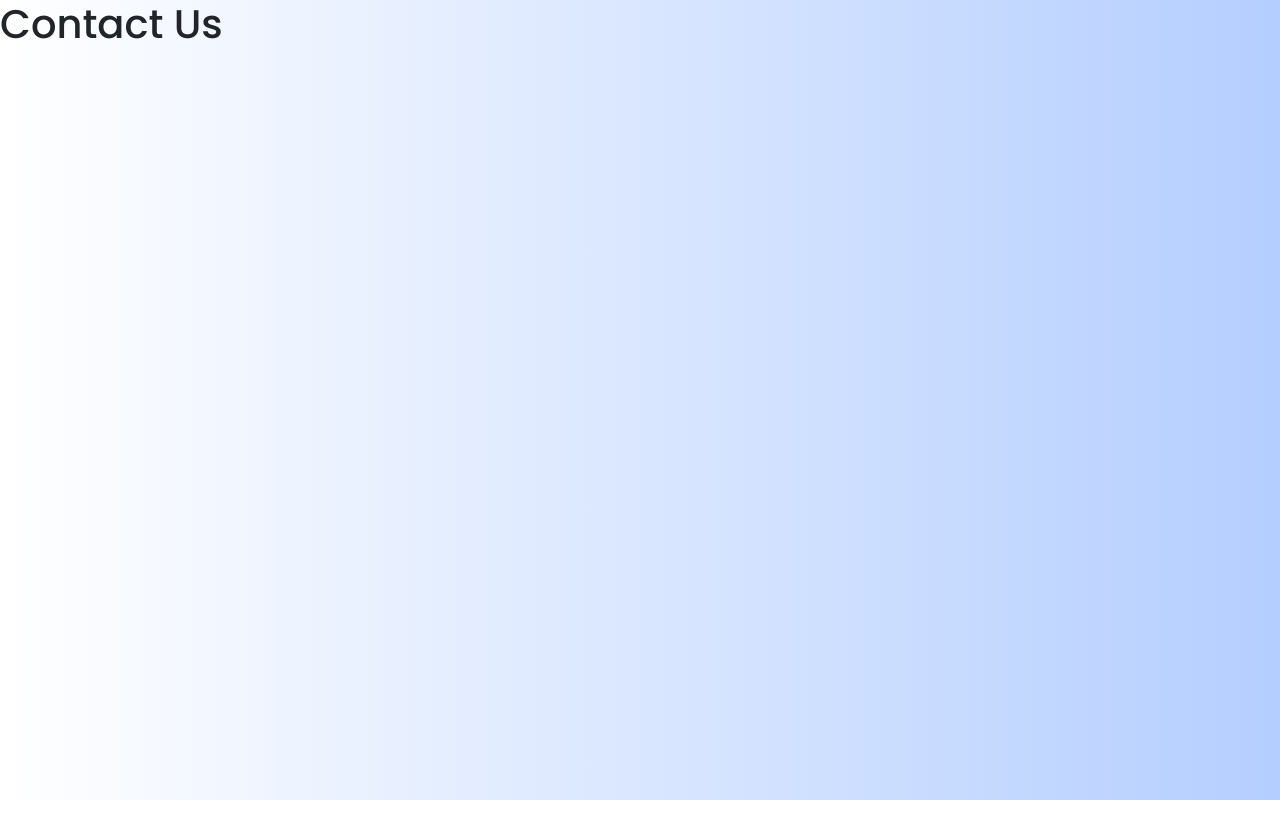
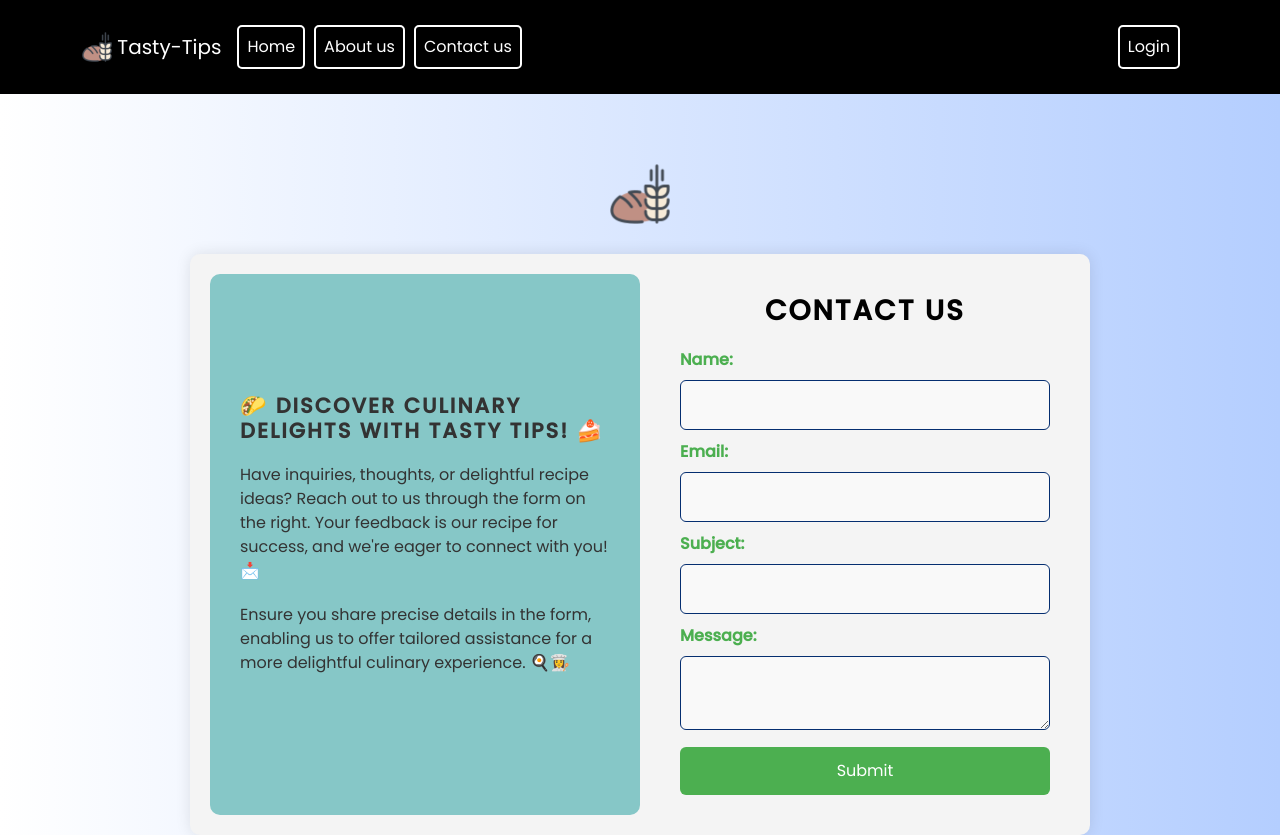
Before and after one commit to acecoder7/ChefBook, a React (Create React App) app: page /contactus in a window 1280 px wide. Before the commit the page ends 800 px from the top, so only its background shows below. Built offline with nearby package versions, Linux system fonts and the light colour scheme.

Commit message:
contact us page frontend ready

```diff
--- a/src/App.css
+++ b/src/App.css
@@ -11,7 +11,7 @@
 }
 
 .dark-mode {
-  background-image: radial-gradient(black, black, black);
+  background-image: radial-gradient(black, rgb(9, 7, 43), rgb(3, 67, 67));
   /* Other dark mode styles */
 }
 
--- /dev/null
+++ b/src/components/ContactUs.css
@@ -0,0 +1,116 @@
+
+.contact-us-container {
+  display: flex;
+  max-width: 900px;
+  margin: 0 auto;
+  margin-top: 10px;
+  padding: 20px;
+  background-color: #f4f4f4;
+  border-radius: 10px;
+  box-shadow: 0 0 15px rgba(0, 0, 0, 0.1);
+}
+
+.left-section,
+.right-section {
+  flex: 1;
+  padding: 20px;
+}
+
+.right-heading{
+    text-align: center;
+  font-size: 28px;
+  color: #000000;
+  margin-bottom: 20px;
+  text-transform: uppercase;
+  letter-spacing: 2px;
+  font-weight: bold;
+}
+
+.left-heading{
+  font-size: 21px;
+  color: #000000;
+  margin-bottom: 20px;
+  text-transform: uppercase;
+  letter-spacing: 2px;
+  font-weight: bold;
+}
+
+
+.left-section {
+  display: flex;
+  flex-direction: column;
+  justify-content: center;
+  align-items: flex-start;
+  background-color: #86c7c7;
+  border-radius: 10px;
+  padding: 30px;
+}
+
+.right-section {
+  margin-left: 20px;
+}
+
+
+.form {
+  display: flex;
+  flex-direction: column;
+}
+
+.label {
+  margin-bottom: 8px;
+  color:#4caf50;
+  font-weight: bold;
+  width: 100%;
+}
+
+.input {
+  padding: 12px;
+  margin-bottom: 10px;
+  border: 1px solid #052e70;
+  border-radius: 6px;
+  background-color: #f9f9f9;
+  width: 100%;
+  transition: border-color 0.3s, box-shadow 0.3s;
+}
+
+.input:focus {
+  border-color: #4caf50;
+  box-shadow: 0 0 8px rgba(76, 175, 80, 0.3);
+}
+
+.submit-button {
+  background-color: #4caf50;
+  color: white;
+  padding: 12px;
+  border: none;
+  border-radius: 6px;
+  cursor: pointer;
+  transition: background-color 0.3s;
+  width: 100%;
+}
+
+.submit-button:hover {
+  background-color: #45a049;
+}
+
+/* Updated Styles for Left Section */
+.left-section h2,
+.left-section p {
+  color: #333;
+}
+
+.left-section p {
+  margin-bottom: 20px;
+}
+
+/* Add responsive styles as needed */
+@media screen and (max-width: 768px) {
+  .contact-us-container {
+    flex-direction: column;
+  }
+
+  .right-section {
+    margin-left: 0;
+    margin-top: 20px;
+  }
+}
--- /dev/null
+++ b/src/components/ContactUs.js
@@ -0,0 +1,101 @@
+import React, { useState } from 'react';
+import './ContactUs.css';
+
+const ContactUs = () => {
+  const [formData, setFormData] = useState({
+    name: '',
+    email: '',
+    subject: '',
+    message: '',
+  });
+
+  const handleChange = (e) => {
+    setFormData({
+      ...formData,
+      [e.target.name]: e.target.value,
+    });
+  };
+
+  const handleSubmit = (e) => {
+    e.preventDefault();
+    // Add your logic for handling form submission (e.g., sending data to the server)
+    console.log('Form submitted:', formData);
+    // You may want to reset the form after submission
+    setFormData({
+      name: '',
+      email: '',
+      subject: '',
+      message: '',
+    });
+  };
+
+  return (
+    <div className="contact-us-container">
+      <div className="left-section">
+        <h2 className='left-heading'>🌮 Discover Culinary Delights with Tasty Tips! 🍰</h2>
+          <p>
+          Have inquiries, thoughts, or delightful recipe ideas? Reach out to us through the form on the right. Your feedback is our recipe for success, and we're eager to connect with you! 📩
+          </p>
+          <p>
+          Ensure you share precise details in the form, enabling us to offer tailored assistance for a more delightful culinary experience. 🍳👩‍🍳
+          </p>
+        </div>
+
+      <div className="right-section">
+        <h2 className='right-heading'>Contact Us</h2>
+        <form onSubmit={handleSubmit} className='form'>
+          <div className="form-group">
+            <label htmlFor="name" className="label">Name:</label>
+            <input
+              type="text"
+              id="name"
+              name="name"
+              value={formData.name}
+              onChange={handleChange}
+              required
+              className="input"
+            />
+          </div>
+          <div className="form-group">
+            <label htmlFor="email" className="label">Email:</label>
+            <input
+              type="email"
+              id="email"
+              name="email"
+              value={formData.email}
+              onChange={handleChange}
+              required
+              className="input"
+            />
+          </div>
+          <div className="form-group">
+            <label htmlFor="subject" className="label">Subject:</label>
+            <input
+              type="text"
+              id="subject"
+              name="subject"
+              value={formData.subject}
+              onChange={handleChange}
+              required
+              className="input"
+            />
+          </div>
+          <div className="form-group">
+            <label htmlFor="message" className="label">Message:</label>
+            <textarea
+              id="message"
+              name="message"
+              value={formData.message}
+              onChange={handleChange}
+              required
+              className="input"
+            ></textarea>
+          </div>
+          <button type="submit" className="submit-button">Submit</button>
+        </form>
+      </div>
+    </div>
+  );
+};
+
+export default ContactUs;
--- a/src/pages/ContactUs.js
+++ b/src/pages/ContactUs.js
@@ -1,11 +1,24 @@
 import react from "react";
+import ContactUs from "../components/ContactUs";
+import Navbar from "../components/Navbar";
+import mainLogo from "../components/icon.png";
 
-const ContactUs = () => {
+
+const ContactUsP = () => {
     return (
         <>
-            <h1>Contact Us</h1>
+            <Navbar />
+            <img
+            alt=""
+            src={mainLogo}
+            width="100"
+            height="100"
+            className="logo"
+            text-align="center"
+          />
+            <ContactUs />
         </>
     )
 }
 
-export default ContactUs;
+export default ContactUsP;
```
